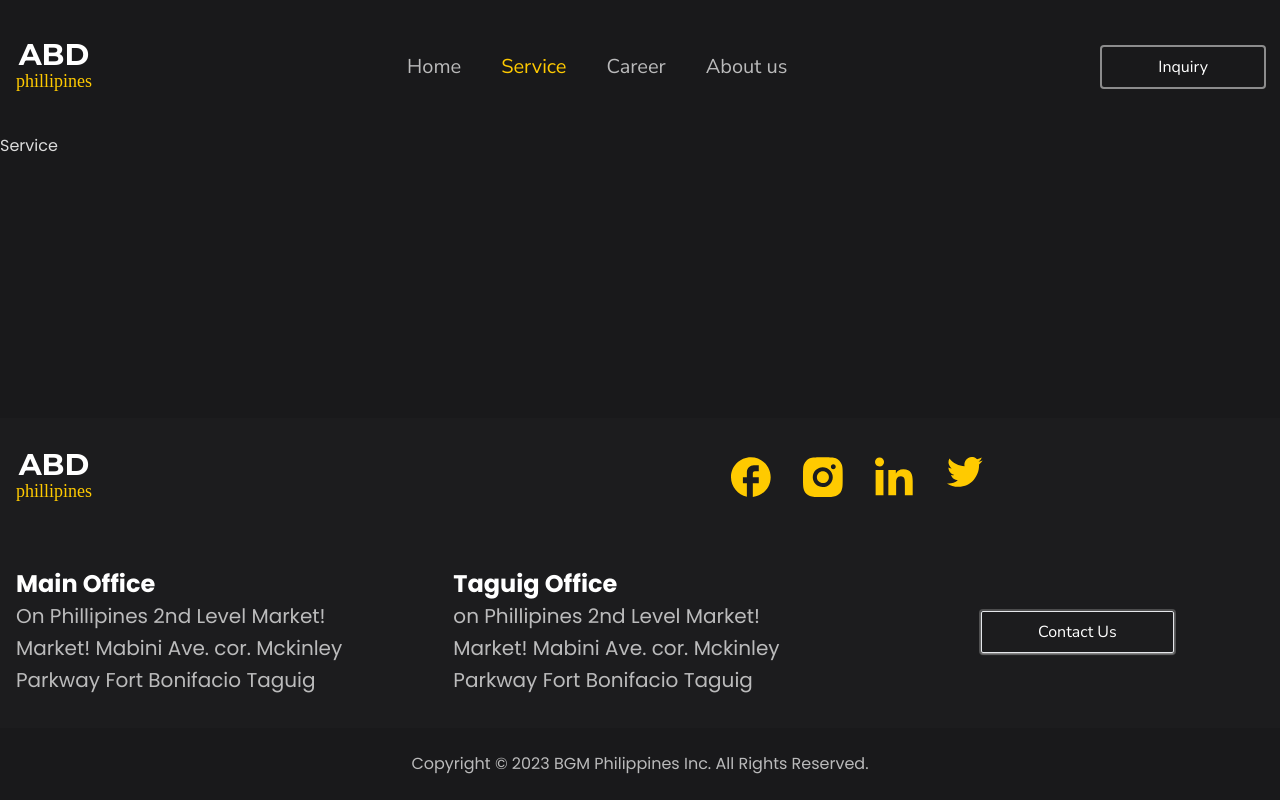
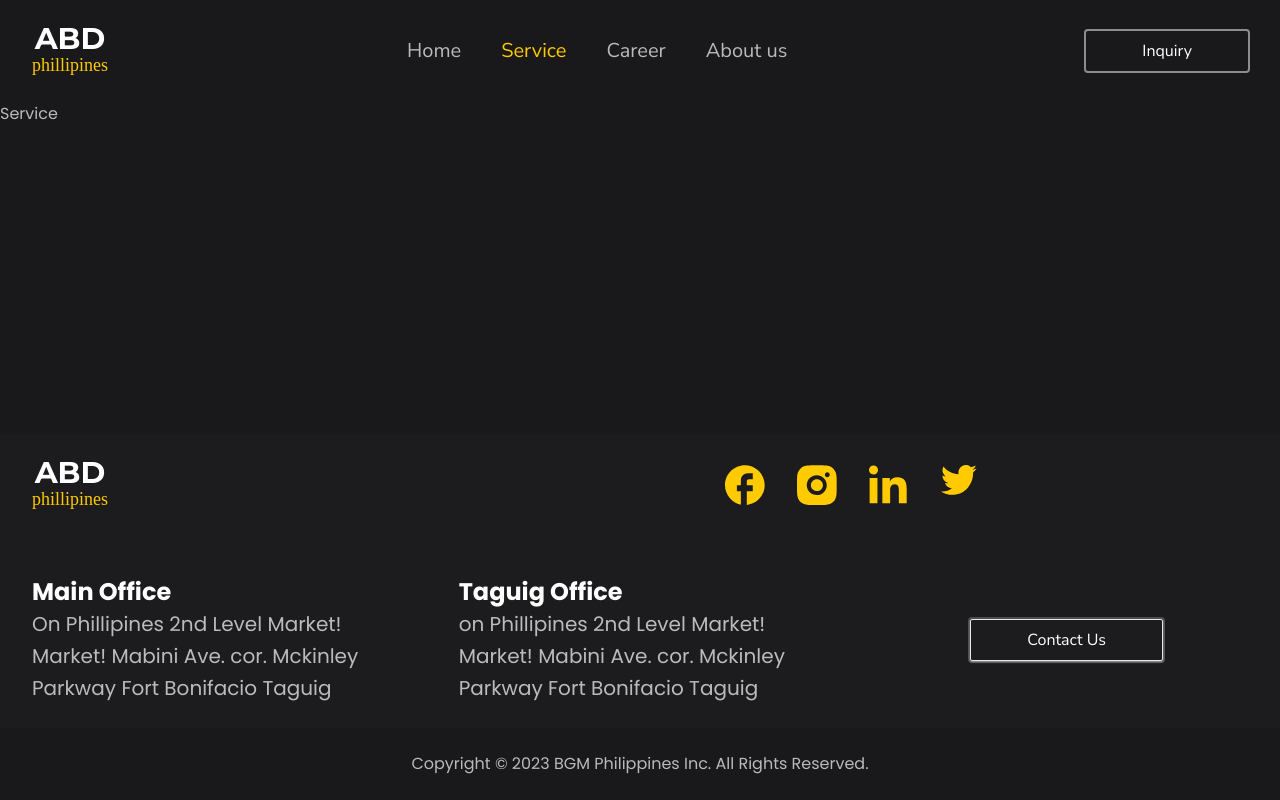
Before and after one commit to hannie404/ABDevify, a React (Vite) app: page /service in a window 1280 px wide. Built offline with nearby package versions, Linux system fonts and the light colour scheme; a web font is replaced by a local one.

Commit message:
updated header + footer paddings

```diff
--- a/src/components/layouts/Main.jsx
+++ b/src/components/layouts/Main.jsx
@@ -1,5 +1,5 @@
 const Main = ({ children }) => {
-    return <main className="font-poppins text-secondary-200">{children}</main>;
+    return <main className="">{children}</main>;
 };
 
 export default Main;
--- a/src/components/layouts/footer/Footer.jsx
+++ b/src/components/layouts/footer/Footer.jsx
@@ -7,8 +7,8 @@ import Twitter from './Twitter';
 const Footer = () => {
     return (
         <footer className="mt-auto">
-            <div className="bg-[#1E1E20]/60 py-8">
-                <div className="grid-rows-[auto_repeat(2, minmax(0, 1fr))_auto] sm:grid-rows-[auto_minmax(0, 1fr)] container mx-auto grid grid-cols-[minmax(0,_1fr)_auto] gap-4 px-4 sm:grid-cols-3 md:gap-8 lg:gap-16">
+            <div className="bg-[#1E1E20]/60 px-8 py-6">
+                <div className="grid-rows-[auto_repeat(2, minmax(0, 1fr))_auto] sm:grid-rows-[auto_minmax(0, 1fr)] container mx-auto grid grid-cols-[minmax(0,_1fr)_auto] gap-4 sm:grid-cols-3 md:gap-8 lg:gap-16">
                     <div className="col-start-1 col-end-2 justify-self-start sm:col-start-1 sm:col-end-2 sm:row-start-1 sm:row-end-2">
                         <NavBrand />
                     </div>
--- a/src/components/layouts/header/Header.jsx
+++ b/src/components/layouts/header/Header.jsx
@@ -5,8 +5,8 @@ import NavBrand from './NavBrand';
 
 const Header = () => {
     return (
-        <header className="container sticky top-0 z-10 mx-auto bg-primary-950 px-4">
-            <nav className="flex flex-row items-center justify-between py-10">
+        <header className="container sticky top-0 z-10 mx-auto bg-primary-950 px-8 py-6">
+            <nav className="flex flex-row items-center justify-between">
                 <NavBrand />
 
                 <NavBar />
--- a/src/index.css
+++ b/src/index.css
@@ -661,16 +661,6 @@ video {
   width: 2rem;
 }
 
-.translate-x-\[50\%\]{
-  --tw-translate-x: 50%;
-  transform: translate(var(--tw-translate-x), var(--tw-translate-y)) rotate(var(--tw-rotate)) skewX(var(--tw-skew-x)) skewY(var(--tw-skew-y)) scaleX(var(--tw-scale-x)) scaleY(var(--tw-scale-y));
-}
-
-.translate-y-\[50\%\]{
-  --tw-translate-y: 50%;
-  transform: translate(var(--tw-translate-x), var(--tw-translate-y)) rotate(var(--tw-rotate)) skewX(var(--tw-skew-x)) skewY(var(--tw-skew-y)) scaleX(var(--tw-scale-x)) scaleY(var(--tw-scale-y));
-}
-
 .cursor-auto{
   cursor: auto;
 }
@@ -773,6 +763,10 @@ video {
   padding: 1.5rem;
 }
 
+.p-8{
+  padding: 2rem;
+}
+
 .px-4{
   padding-left: 1rem;
   padding-right: 1rem;
@@ -788,11 +782,6 @@ video {
   padding-right: 2rem;
 }
 
-.py-10{
-  padding-top: 2.5rem;
-  padding-bottom: 2.5rem;
-}
-
 .py-2{
   padding-top: 0.5rem;
   padding-bottom: 0.5rem;
@@ -806,6 +795,16 @@ video {
 .py-8{
   padding-top: 2rem;
   padding-bottom: 2rem;
+}
+
+.py-4{
+  padding-top: 1rem;
+  padding-bottom: 1rem;
+}
+
+.py-6{
+  padding-top: 1.5rem;
+  padding-bottom: 1.5rem;
 }
 
 .text-center{
@@ -911,11 +910,6 @@ video {
 .text-primary-950{
   --tw-text-opacity: 1;
   color: rgb(25 25 27 / var(--tw-text-opacity));
-}
-
-.text-secondary-200{
-  --tw-text-opacity: 1;
-  color: rgb(220 220 220 / var(--tw-text-opacity));
 }
 
 .text-secondary-50{
@@ -1034,30 +1028,6 @@ svg {
   width: 750px;
 }
 
-.before\:translate-x-\[50\%\]::before{
-  content: var(--tw-content);
-  --tw-translate-x: 50%;
-  transform: translate(var(--tw-translate-x), var(--tw-translate-y)) rotate(var(--tw-rotate)) skewX(var(--tw-skew-x)) skewY(var(--tw-skew-y)) scaleX(var(--tw-scale-x)) scaleY(var(--tw-scale-y));
-}
-
-.before\:translate-x-\[-50\%\]::before{
-  content: var(--tw-content);
-  --tw-translate-x: -50%;
-  transform: translate(var(--tw-translate-x), var(--tw-translate-y)) rotate(var(--tw-rotate)) skewX(var(--tw-skew-x)) skewY(var(--tw-skew-y)) scaleX(var(--tw-scale-x)) scaleY(var(--tw-scale-y));
-}
-
-.before\:translate-x-\[-25\%\]::before{
-  content: var(--tw-content);
-  --tw-translate-x: -25%;
-  transform: translate(var(--tw-translate-x), var(--tw-translate-y)) rotate(var(--tw-rotate)) skewX(var(--tw-skew-x)) skewY(var(--tw-skew-y)) scaleX(var(--tw-scale-x)) scaleY(var(--tw-scale-y));
-}
-
-.before\:translate-x-\[-20\%\]::before{
-  content: var(--tw-content);
-  --tw-translate-x: -20%;
-  transform: translate(var(--tw-translate-x), var(--tw-translate-y)) rotate(var(--tw-rotate)) skewX(var(--tw-skew-x)) skewY(var(--tw-skew-y)) scaleX(var(--tw-scale-x)) scaleY(var(--tw-scale-y));
-}
-
 .before\:-translate-x-\[20\%\]::before{
   content: var(--tw-content);
   --tw-translate-x: -20%;
@@ -1069,34 +1039,14 @@ svg {
   content: var(--tw-content);
 }
 
-.before\:content-\[\'url\(\$\{multicircle\}\)\'\]::before{
-  --tw-content: 'url(${multicircle})';
-  content: var(--tw-content);
-}
-
-.before\:content-\[url\(\/src\/assets\/images\/multicircle\.png\)\]::before{
-  --tw-content: url(/src/assets/images/multicircle.png);
-  content: var(--tw-content);
-}
-
 .after\:absolute::after{
   content: var(--tw-content);
   position: absolute;
 }
 
-.after\:-top-\[25\%\]::after{
-  content: var(--tw-content);
-  top: -25%;
-}
-
 .after\:right-0::after{
   content: var(--tw-content);
   right: 0px;
-}
-
-.after\:-top-\[50\%\]::after{
-  content: var(--tw-content);
-  top: -50%;
 }
 
 .after\:top-0::after{
@@ -1117,24 +1067,6 @@ svg {
 .after\:w-\[467px\]::after{
   content: var(--tw-content);
   width: 467px;
-}
-
-.after\:translate-y-\[50\%\]::after{
-  content: var(--tw-content);
-  --tw-translate-y: 50%;
-  transform: translate(var(--tw-translate-x), var(--tw-translate-y)) rotate(var(--tw-rotate)) skewX(var(--tw-skew-x)) skewY(var(--tw-skew-y)) scaleX(var(--tw-scale-x)) scaleY(var(--tw-scale-y));
-}
-
-.after\:-translate-y-\[50\%\]::after{
-  content: var(--tw-content);
-  --tw-translate-y: -50%;
-  transform: translate(var(--tw-translate-x), var(--tw-translate-y)) rotate(var(--tw-rotate)) skewX(var(--tw-skew-x)) skewY(var(--tw-skew-y)) scaleX(var(--tw-scale-x)) scaleY(var(--tw-scale-y));
-}
-
-.after\:-translate-y-\[20\%\]::after{
-  content: var(--tw-content);
-  --tw-translate-y: -20%;
-  transform: translate(var(--tw-translate-x), var(--tw-translate-y)) rotate(var(--tw-rotate)) skewX(var(--tw-skew-x)) skewY(var(--tw-skew-y)) scaleX(var(--tw-scale-x)) scaleY(var(--tw-scale-y));
 }
 
 .after\:-translate-y-\[25\%\]::after{
```
